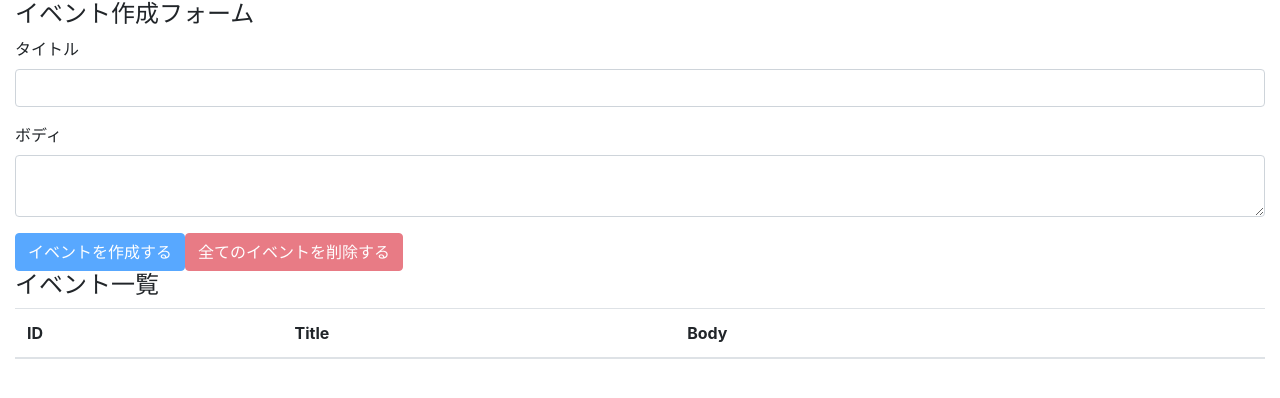
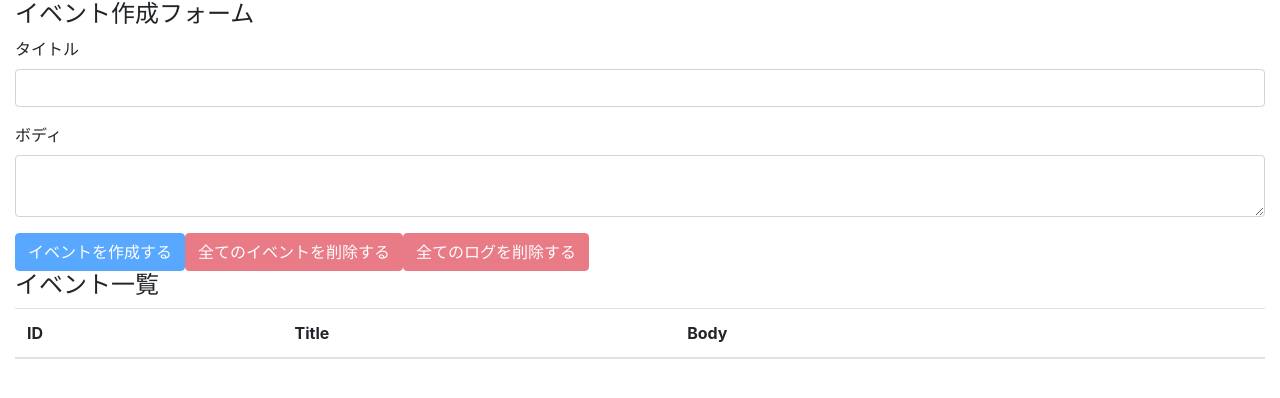
Before and after one commit to mrmtsu/react-hooks-101, a React (Create React App) app: page / in a window 1280 px wide. Shown: the top 398 px of the page. Built offline with nearby package versions, Linux system fonts and the light colour scheme.

Commit message:
delete all operationlogs

```diff
--- a/src/components/EventForm.js
+++ b/src/components/EventForm.js
@@ -52,6 +52,19 @@
 
   const unCreatable = title === "" || body === "";
 
+  const deleteAllOperationLogs = (e) => {
+    e.preventDefault();
+    const result = window.confirm(
+      "全ての操作ログを本当に削除してもいいですか？"
+    );
+
+    if (result) {
+      dispatch({
+        type: DELETE_ALL_OPERATION_LOGS,
+      });
+    }
+  };
+
   return (
     <>
       <h4>イベント作成フォーム</h4>
@@ -90,6 +103,13 @@
         >
           全てのイベントを削除する
         </button>
+        <button
+          className="btn btn-danger"
+          onClick={deleteAllOperationLogs}
+          disabled={state.operationLogs.length === 0}
+        >
+          全てのログを削除する
+        </button>
       </form>
     </>
   );
```
